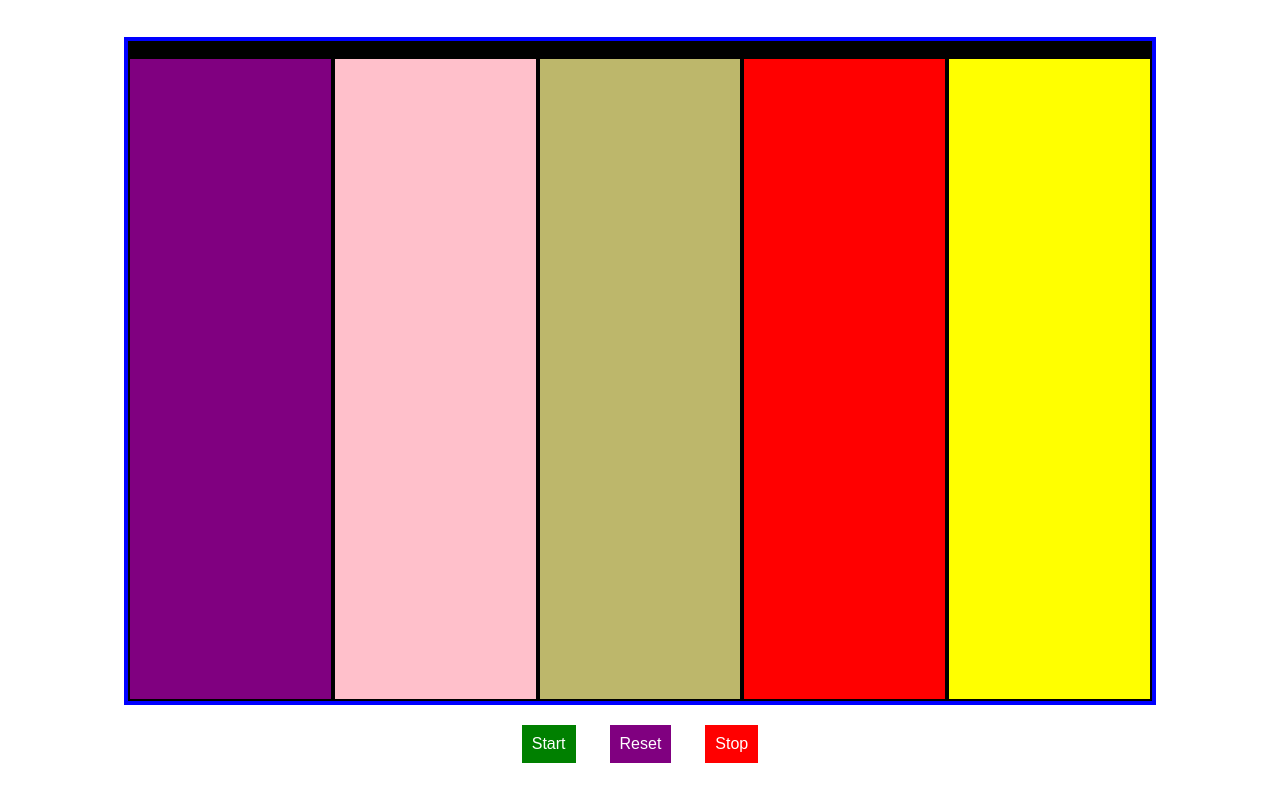
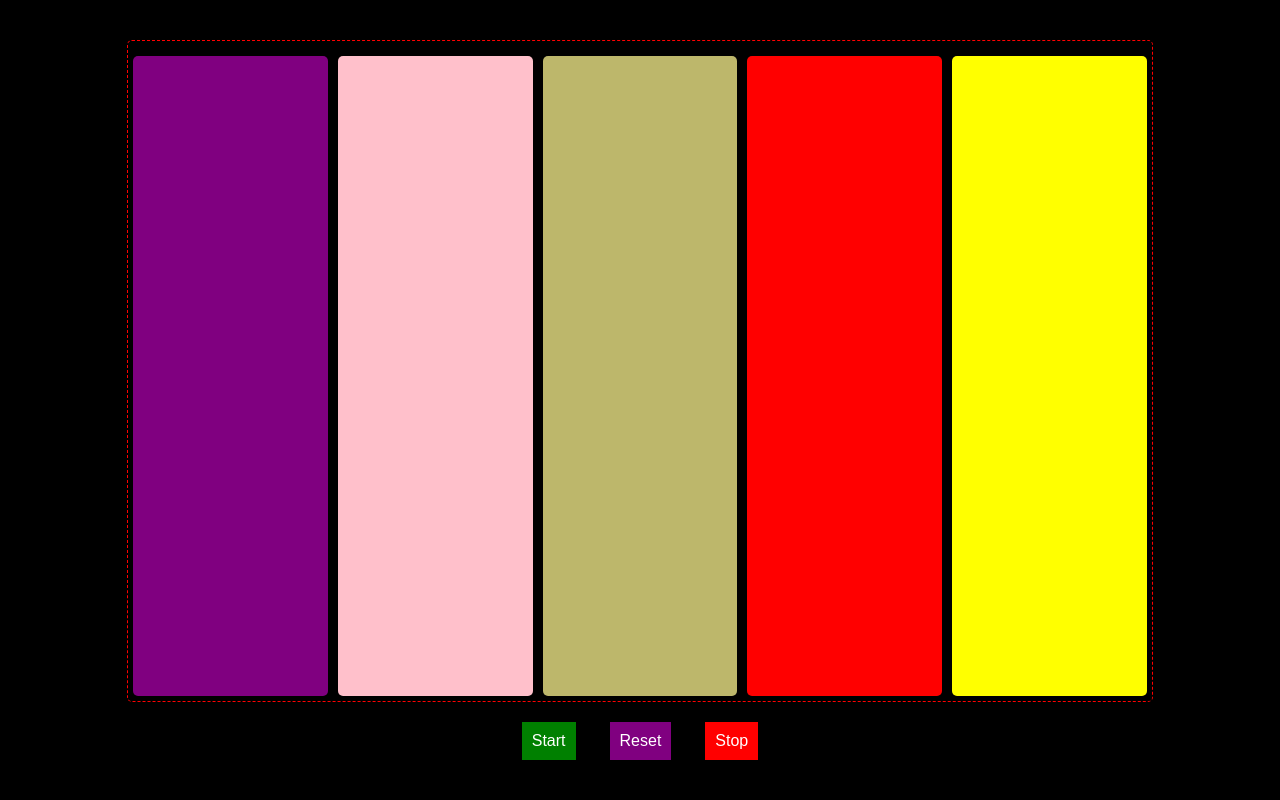
Before and after one commit to srikanthbisai/BarAnimation, a plain HTML site: page index.html in a window 1280 px wide. Drawn offline with Linux system fonts and the light colour scheme.

Commit message:
styles update

```diff
--- a/index.html
+++ b/index.html
@@ -13,7 +13,7 @@
         justify-content: center;
         height: 100vh;
         margin: 0;
-        background-color: white;
+        background-color: black;
     }
 
     .container {
@@ -24,14 +24,16 @@
         background-color: black;
         align-items: flex-end;
         overflow: hidden;
-        border: 4px solid blue;
+        border: 1px dashed red;
+        border-radius: 5px;
     }
 
     .bar {
         width: 20%;
         height: 100%;
         transition: height 1s ease;
-        margin:2px;
+        margin:5px;
+        border-radius: 5px;
     }
 
     .bar:nth-child(1) {
```
Also changed, not shown: 1 other file.
